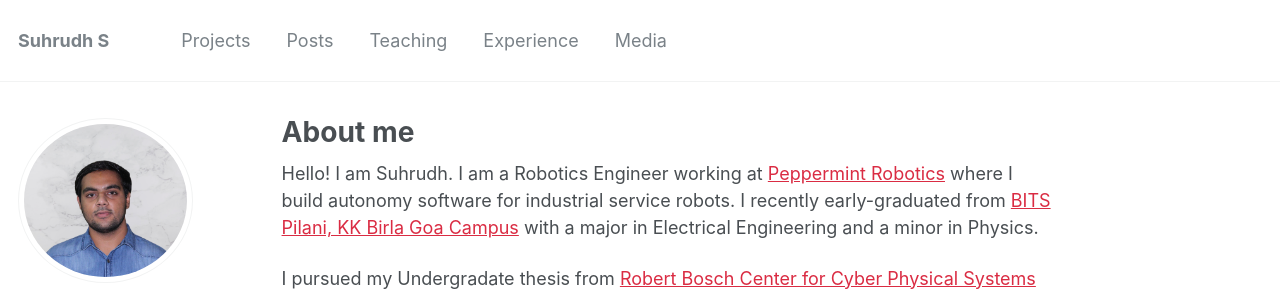
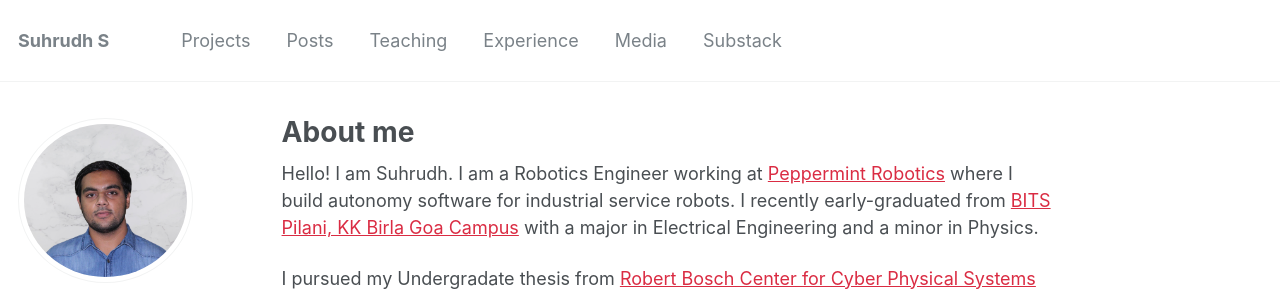
Before and after one commit to SuhrudhSarathy/SuhrudhSarathy.github.io, a Jekyll site: the page built from _pages/about.md, in a window 1280 px wide. Shown: the top 291 px of the page. Built offline with Jekyll 4.4.1, drawn with Linux system fonts in a browser that asks for light colours.

Commit message:
Added substack

```diff
--- a/_data/navigation.yml
+++ b/_data/navigation.yml
@@ -19,3 +19,6 @@ main:
 
   - title: "Media"
     url: /media/
+
+  - title: "Substack"
+    url: https://suhrudh.substack.com
```
